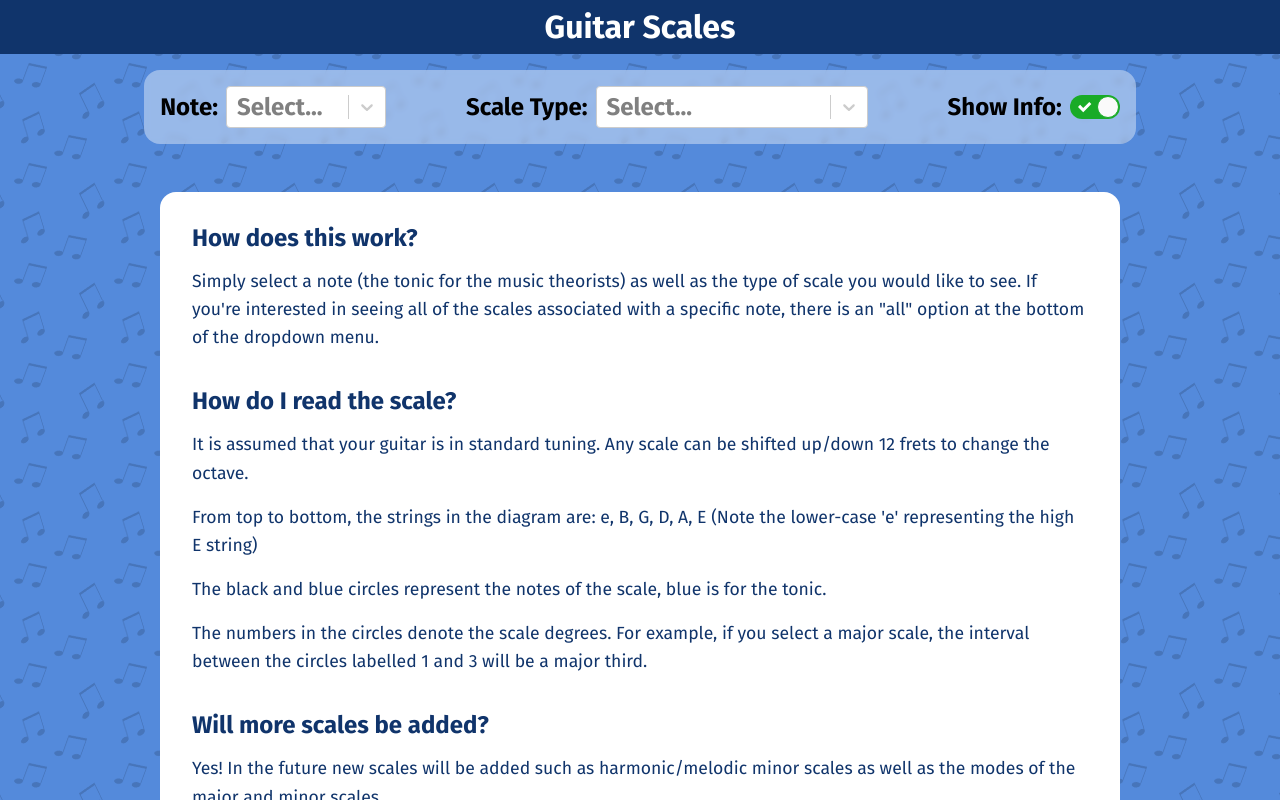
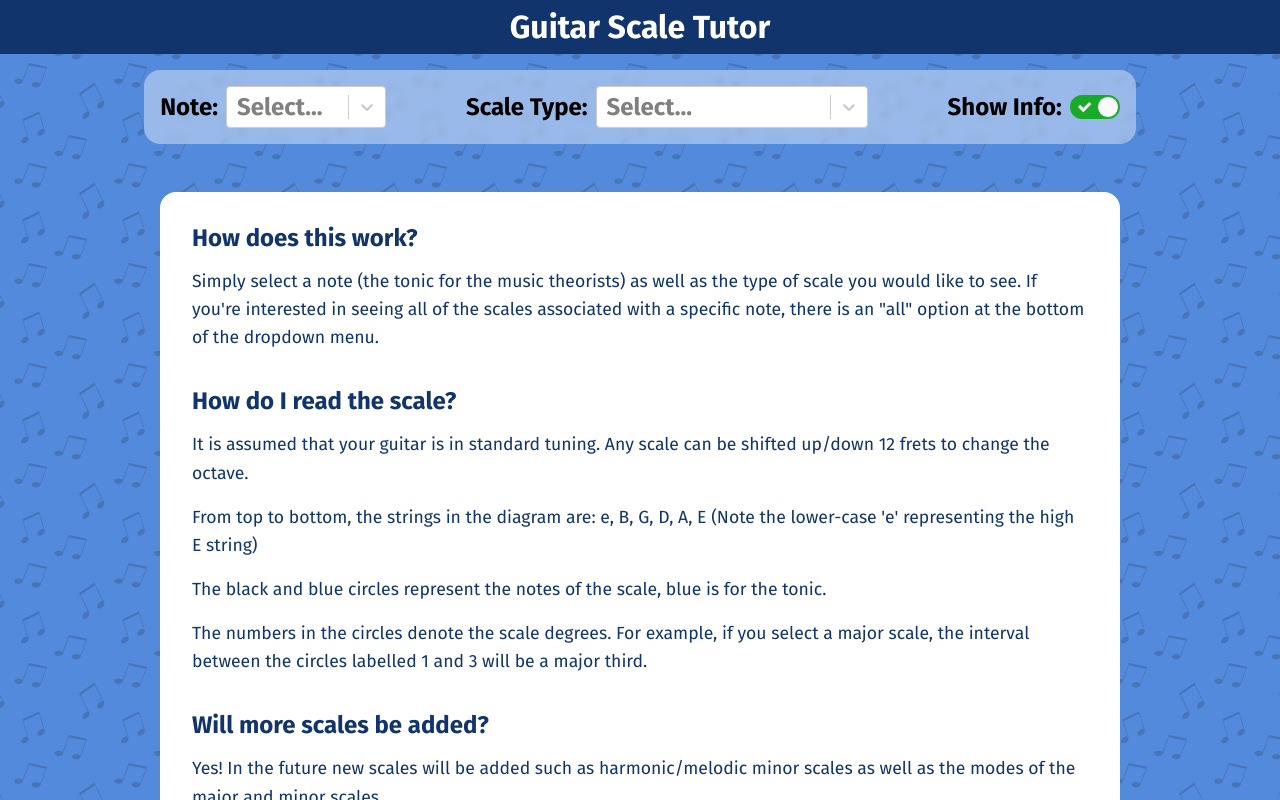
Before and after one commit to JoshGraham14/Guitar-Scale-Tutor, a React (Vite) app: page / in a window 1280 px wide. Shown: the top 800 px of the page. Built offline with nearby package versions, Linux system fonts and the light colour scheme.

Commit message:
Changed website title

```diff
--- a/src/App.tsx
+++ b/src/App.tsx
@@ -46,7 +46,7 @@ function App() {
 	return (
 		<>
 			<header>
-				<h1 className='title'>Guitar Scales</h1>
+				<h1 className='title'>Guitar Scale Tutor</h1>
 			</header>
 			<section>
 				<form className='options-container'>
```
